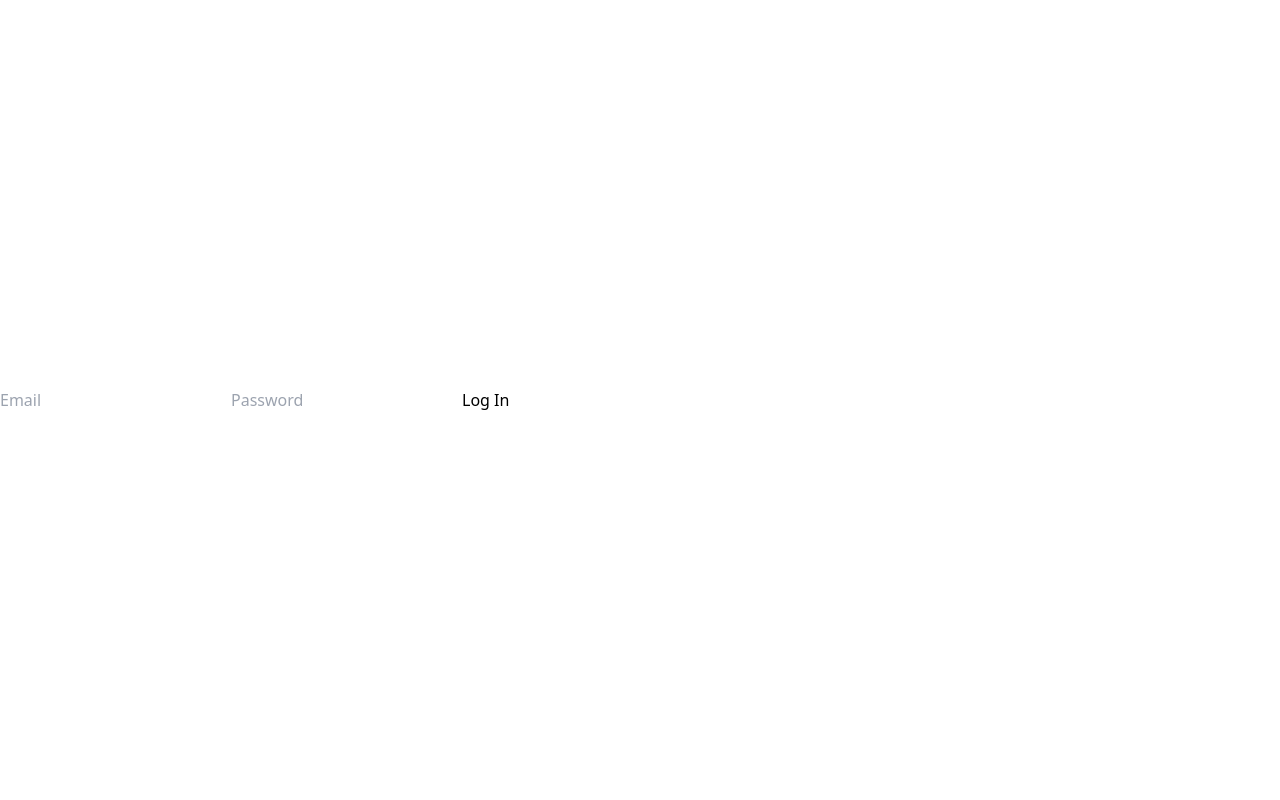
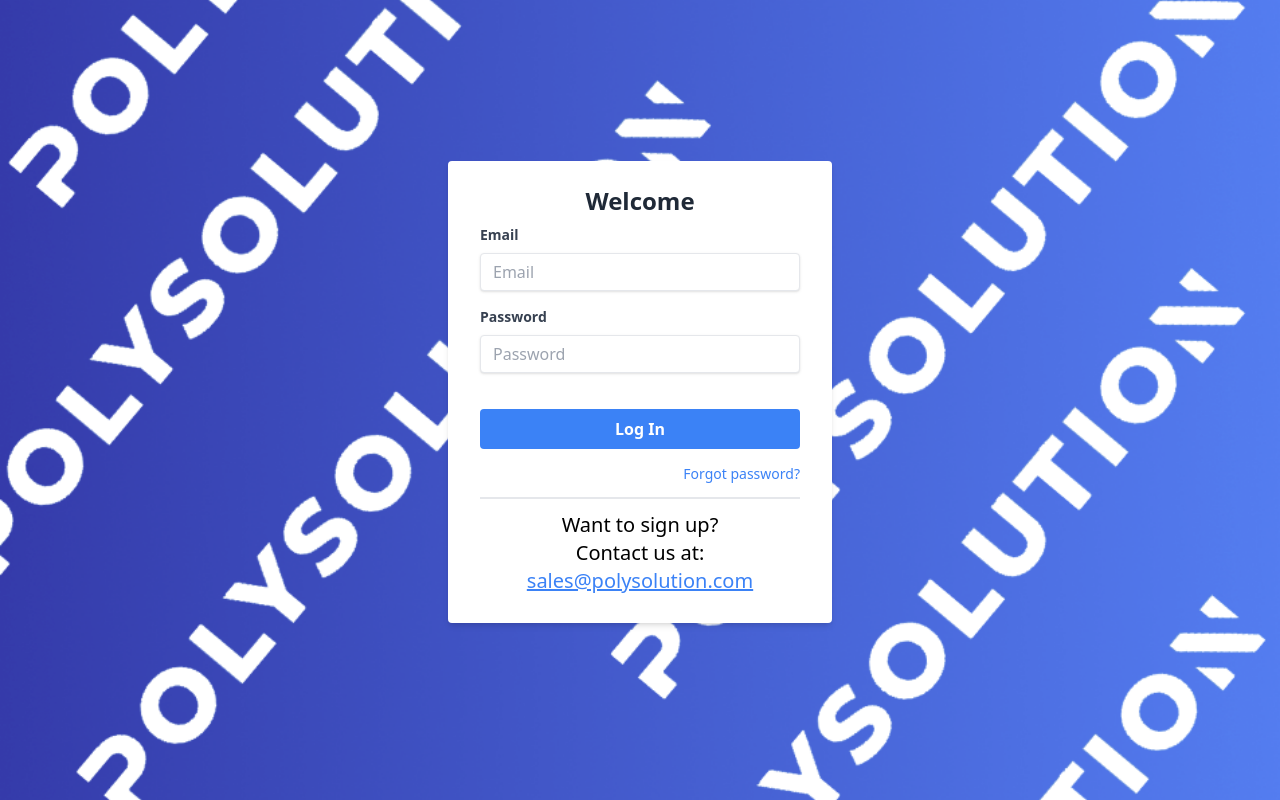
Before and after one commit to EmilGligore/Polysolution, a React (Create React App) app: page / in a window 1280 px wide. Built offline with nearby package versions, Linux system fonts and the light colour scheme.

Commit message:
28.04 auth design

```diff
--- a/src/App.js
+++ b/src/App.js
@@ -1,12 +1,14 @@
 import NavBar from "./components/NavBar.js"
 import Main from "./components/Main.js";
 import "./index.css"
+import Auth from "./components/Auth.js";
 
 export default function App() {
   return (
-    <>
-      {/* <NavBar /> */}
-      <Main />
-    </>
+
+      /* <NavBar /> */
+      /* <Main /> */
+      <Auth />
+
   );
 };
--- a/src/components/Auth.js
+++ b/src/components/Auth.js
@@ -2,6 +2,8 @@
 import { auth } from "../config/firebase";
 import { signInWithEmailAndPassword } from "firebase/auth";
 import React from "react";
+import Logo from "../assets/LogoW.png";
+import BackgroundAuth from "../assets/backgroundAuth.png";
 
 export default function Auth() {
   const [email, setEmail] = React.useState("");
@@ -16,15 +18,68 @@
   };
 
   return (
-    <>
-      <input placeholder="Email" onChange={(e) => setEmail(e.target.value)} />
+    <div className="flex flex-col items-center justify-center bg-BackgroundAuth w-screen h-screen">
+      <div className="bg-white shadow-md rounded px-8 pt-6 pb-8 mb-4 w-96">
+        <h2 className="text-2xl font-bold mb-2 text-gray-800 text-center">
+          Welcome
+        </h2>
+        <div className="mb-4">
+          <label
+            className="block text-gray-700 text-sm font-bold mb-2"
+            htmlFor="email"
+          >
+            Email
+          </label>
           <input
+            className="shadow appearance-none border rounded w-full py-2 px-3 text-gray-700 leading-tight focus:outline-none focus:shadow-outline"
+            id="email"
+            type="email"
+            placeholder="Email"
+            onChange={(e) => setEmail(e.target.value)}
+          />
+        </div>
+        <div className="mb-6">
+          <label
+            className="block text-gray-700 text-sm font-bold mb-2"
+            htmlFor="password"
+          >
+            Password
+          </label>
+          <input
+            className="shadow appearance-none border rounded w-full py-2 px-3 text-gray-700 mb-3 leading-tight focus:outline-none focus:shadow-outline"
+            id="password"
+            type="password"
             placeholder="Password"
             onChange={(e) => setPassword(e.target.value)}
           />
-      <button type="submit" onClick={logIn}>
+        </div>
+        <div className="flex items-center justify-between">
+          <button
+            className="bg-blue-500 hover:bg-blue-700 text-white font-bold py-2 px-4 w-full rounded focus:outline-none focus:shadow-outline"
+            type="button"
+            onClick={logIn}
+          >
             Log In
           </button>
-    </>
+        </div>
+        <div className="text-right my-3 border-b-2 pb-3">
+          <a href="#" className="text-blue-500 text-sm hover:text-blue-800">
+            Forgot password?
+          </a>
+        </div>
+        <p className="text-black text-xl text-center -mb-1">
+          Want to sign up?
+          <br />
+          Contact us at:
+          <br />
+          <a
+            href="mailto:sales@polysolution.com"
+            className="underline text-blue-500 hover:text-blue-800"
+          >
+            sales@polysolution.com
+          </a>
+        </p>
+      </div>
+    </div>
   );
 }
--- a/src/components/Main.js
+++ b/src/components/Main.js
@@ -6,13 +6,12 @@
 import Auth from "./Auth"
 
 export default function Main() {
-  return (
-    <main className="flex h-screen">
-      {/* <SideBar /> */}
-      {/* <UserDetails /> */}
-      {/* <Schedule /> */}
-      {/* <Stock /> */}
-      <Auth />
-    </main>
+  return (<></>
+    // <main className="flex h-screen">
+      /* <SideBar /> */
+    /* <UserDetails /> */
+      /* <Schedule /> */
+      /* <Stock /> */
+    // </main>
   );
 }
--- a/src/index.css
+++ b/src/index.css
@@ -1,3 +1,10 @@
 @tailwind base;
 @tailwind components;
 @tailwind utilities;
+
+.bg-BackgroundAuth {
+  background-image: url('./assets/backgroundAuth.png');
+  background-size: cover;
+  background-position: center;
+  background-repeat: no-repeat;
+}
```
Also changed, not shown: src/assets/backgroundAuth.png (added). Lines whose indentation alone changed are shown as unchanged.
